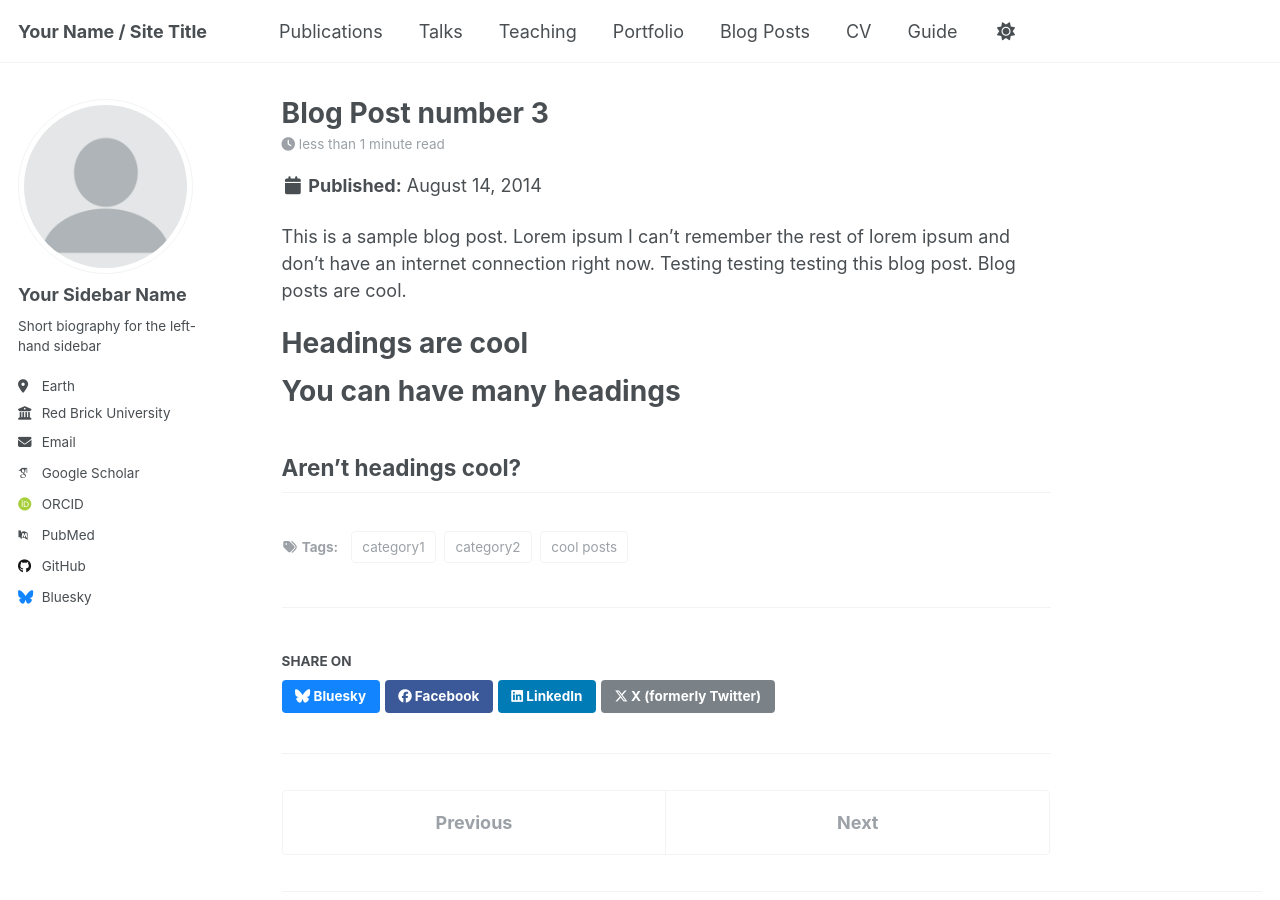
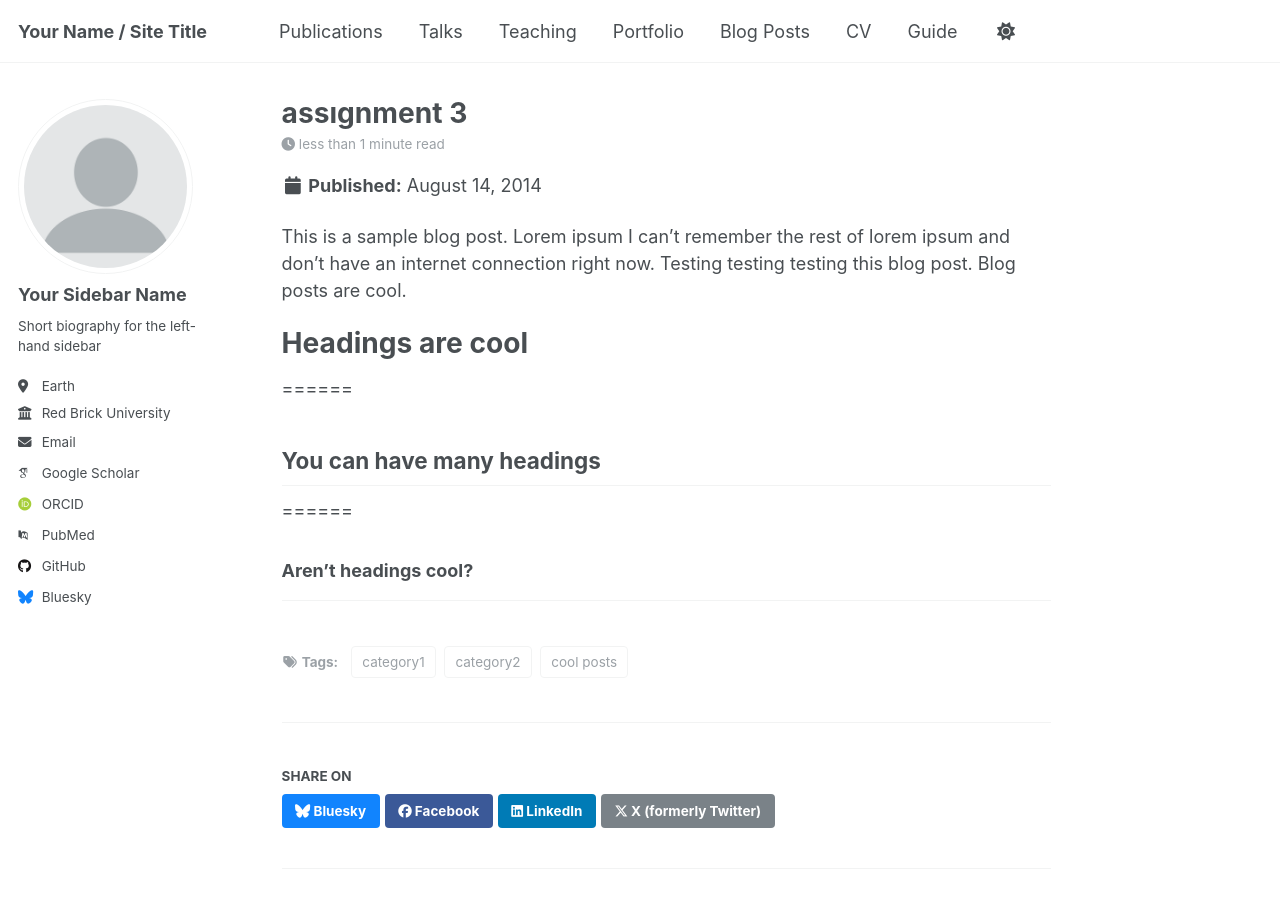
Before and after one commit to SKirmizialtin/SKirmizialtin.github.io, a Jekyll site: the page built from _posts/2014-08-14-blog-post-3.md, in a window 1280 px wide and 900 px high. Built offline with Jekyll 4.4.1, drawn with Linux system fonts in a browser that asks for light colours; some web fonts are replaced.

Commit message:
Update 2014-08-14-blog-post-3.md

```diff
--- a/_posts/2014-08-14-blog-post-3.md
+++ b/_posts/2014-08-14-blog-post-3.md
@@ -1,5 +1,5 @@
 ---
-title: 'Blog Post number 3'
+title: 'assıgnment 3'
 date: 2014-08-14
 permalink: /posts/2014/08/blog-post-3/
 tags:
@@ -10,11 +10,11 @@ tags:
 
 This is a sample blog post. Lorem ipsum I can't remember the rest of lorem ipsum and don't have an internet connection right now. Testing testing testing this blog post. Blog posts are cool.
 
-Headings are cool
+# Headings are cool
 ======
 
-You can have many headings
+## You can have many headings
 ======
 
-Aren't headings cool?
+### Aren't headings cool?
 ------
```
